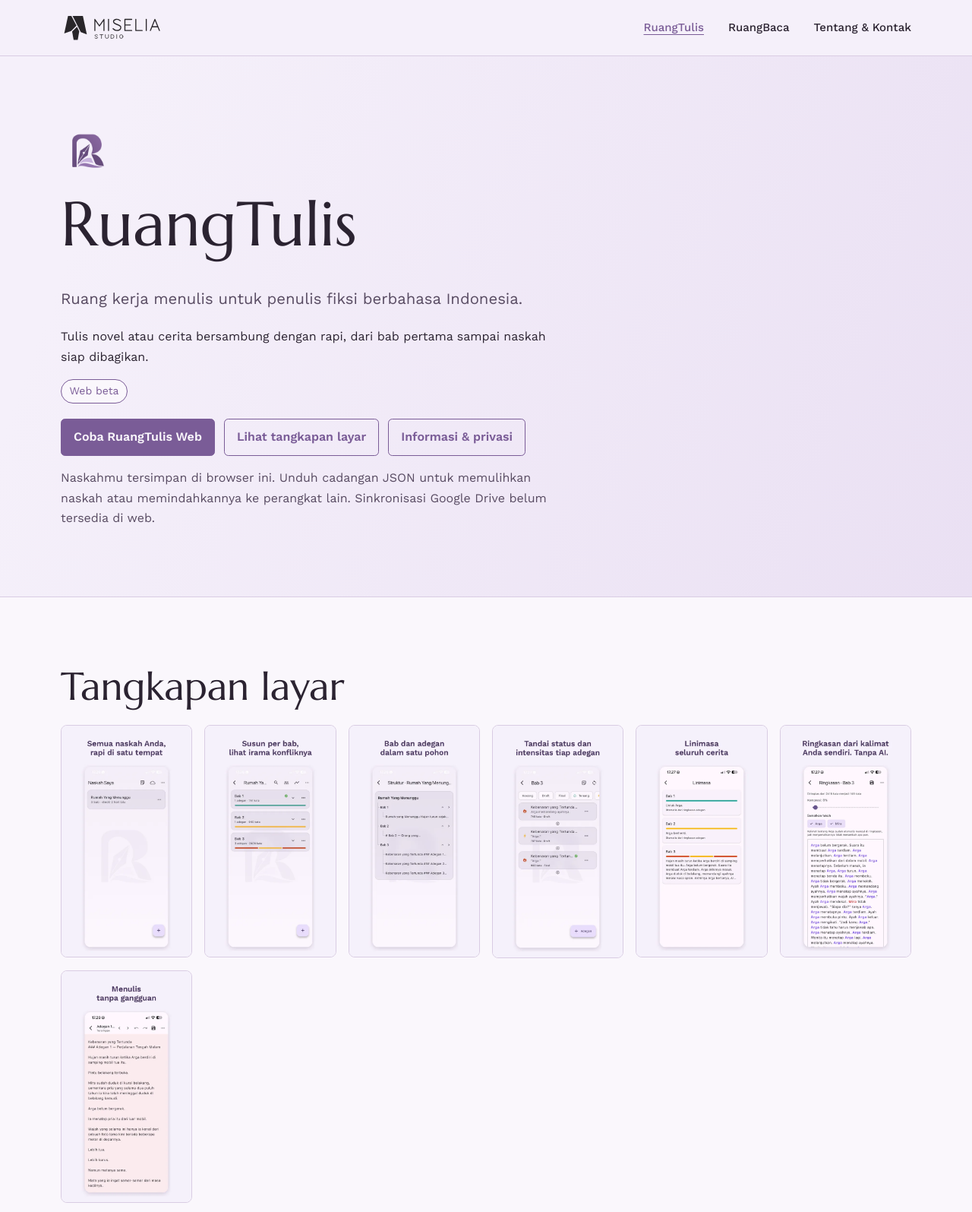
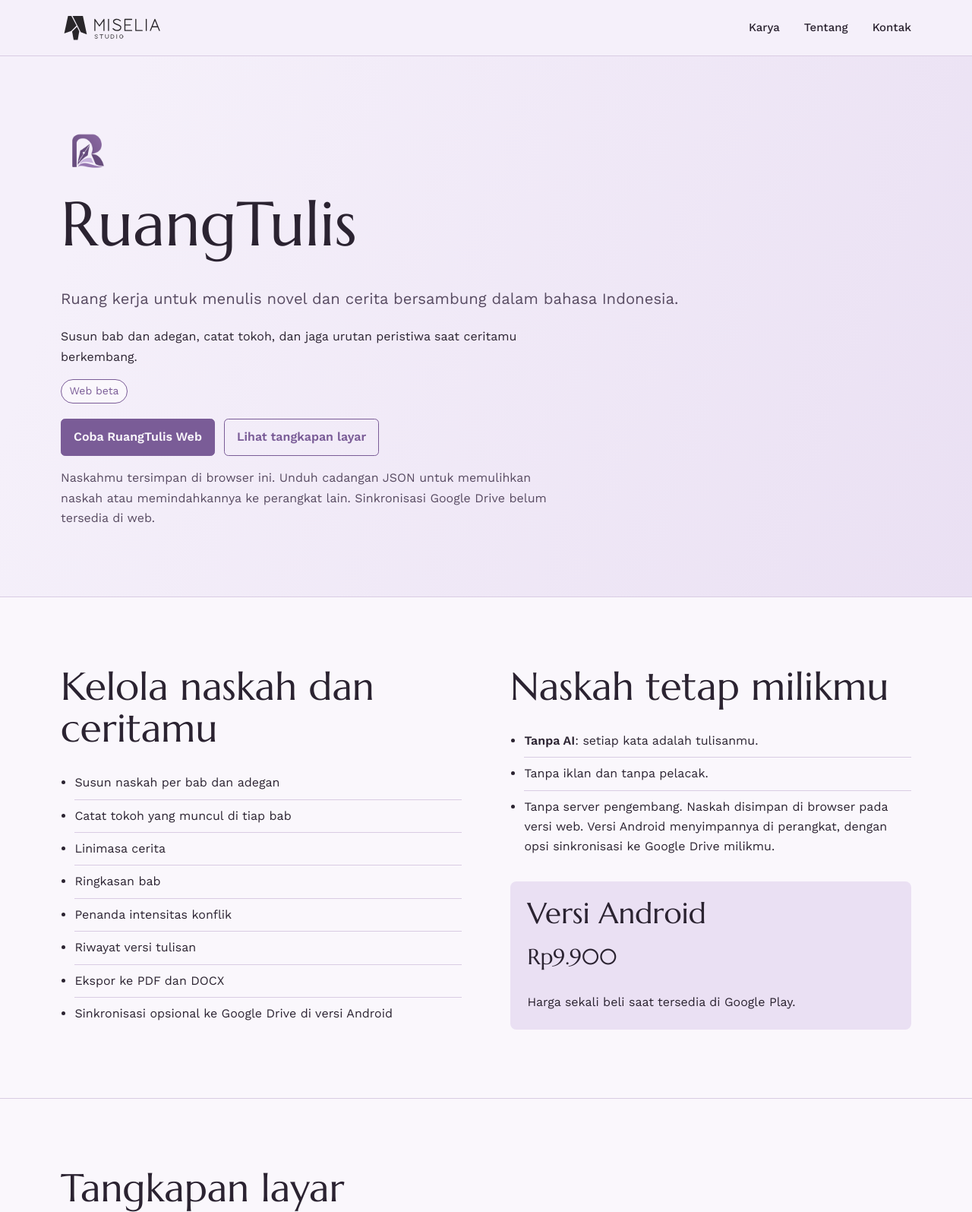
Before and after one commit to assasinotes-pixel/miselia-web, a plain HTML site: page ruangtulis/index.html in a window 1280 px wide. Shown: the top 1595 px of the page at 76% size. Drawn offline with Linux system fonts and the light colour scheme.

Commit message:
Apply Miselia Studio redesign to ruangtulis/index.html

```diff
--- a/ruangtulis/index.html
+++ b/ruangtulis/index.html
@@ -13,44 +13,31 @@
 <link rel="icon" type="image/svg+xml" href="../assets/logo/miselia-tunas-180-favicon.svg">
 <link rel="icon" type="image/png" href="../assets/logo/miselia-tunas-180-favicon.png">
 <link rel="preload" href="../assets/font/marcellus-latin-400-normal.woff2" as="font" type="font/woff2" crossorigin>
-<link rel="stylesheet" href="../assets/gaya.css">
+<link rel="stylesheet" href="../assets/gaya.css?v=7">
 </head>
 <body class="laman-produk tema-ruangtulis">
 <a class="lewati" href="#konten">Langsung ke konten</a>
 <header class="kepala"><div class="wadah">
-<a class="logo" href="../" aria-label="Miselia Studio, beranda"><img src="../assets/logo/miselia-tunas-180-horizontal-arang.svg" alt="Miselia Studio" width="222" height="64"></a>
-<nav class="nav" aria-label="Utama"><a href="../ruangtulis/" aria-current="page">RuangTulis</a><a href="../ruangbaca/">RuangBaca</a><a href="../tentang/">Tentang &amp; Kontak</a></nav>
+<a class="logo" href="../index.html" aria-label="Miselia Studio, beranda"><img src="../assets/logo/miselia-tunas-180-horizontal-arang.svg" alt="Miselia Studio" width="222" height="64"></a>
+<nav class="nav" aria-label="Utama"><a href="../index.html#karya">Karya</a><a href="../tentang/index.html">Tentang</a><a href="../index.html#kontak">Kontak</a></nav>
 </div></header>
 <main id="konten" tabindex="-1">
 
 <section class="produk-kepala"><div class="wadah">
 <img class="ikon" src="../assets/img/ruangtulis/ikon.png" alt="" width="192" height="192">
 <h1>RuangTulis</h1>
-<p class="sub">Ruang kerja menulis untuk penulis fiksi berbahasa Indonesia.</p>
-<p>Tulis novel atau cerita bersambung dengan rapi, dari bab pertama sampai naskah siap dibagikan.</p>
+<p class="sub">Ruang kerja untuk menulis novel dan cerita bersambung dalam bahasa Indonesia.</p>
+<p>Susun bab dan adegan, catat tokoh, dan jaga urutan peristiwa saat ceritamu berkembang.</p>
 <span class="lencana">Web beta</span>
 <div class="tautan-baris">
   <a class="tombol utama" href="https://ruangtulis.miseliastudio.com/" aria-describedby="catatan-web">Coba RuangTulis Web</a>
   <a class="tombol" href="#tangkapan-layar">Lihat tangkapan layar</a>
-  <a class="tombol" href="#informasi">Informasi &amp; privasi</a>
 </div>
 <p class="catatan-web" id="catatan-web">Naskahmu tersimpan di browser ini. Unduh cadangan JSON untuk memulihkan naskah atau memindahkannya ke perangkat lain. Sinkronisasi Google Drive belum tersedia di web.</p>
 </div></section>
-<section class="bagian" id="tangkapan-layar"><div class="wadah">
-<h2>Tangkapan layar</h2>
-<div class="galeri">
-<img src="../assets/img/ruangtulis/layar-1.webp" alt="Tangkapan layar RuangTulis 1 dari 7" width="540" height="960" loading="lazy">
-<img src="../assets/img/ruangtulis/layar-2.webp" alt="Tangkapan layar RuangTulis 2 dari 7" width="540" height="960" loading="lazy">
-<img src="../assets/img/ruangtulis/layar-3.webp" alt="Tangkapan layar RuangTulis 3 dari 7" width="540" height="960" loading="lazy">
-<img src="../assets/img/ruangtulis/layar-4.webp" alt="Tangkapan layar RuangTulis 4 dari 7" width="540" height="960" loading="lazy">
-<img src="../assets/img/ruangtulis/layar-5.webp" alt="Tangkapan layar RuangTulis 5 dari 7" width="540" height="960" loading="lazy">
-<img src="../assets/img/ruangtulis/layar-6.webp" alt="Tangkapan layar RuangTulis 6 dari 7" width="540" height="960" loading="lazy">
-<img src="../assets/img/ruangtulis/layar-7.webp" alt="Tangkapan layar RuangTulis 7 dari 7" width="540" height="960" loading="lazy">
-</div>
-</div></section>
 <section class="bagian"><div class="wadah dua-kolom">
 <div>
-<h2>Fitur</h2>
+<h2>Kelola naskah dan ceritamu</h2>
 <ul class="daftar">
 <li>Susun naskah per bab dan adegan</li>
 <li>Catat tokoh yang muncul di tiap bab</li>
@@ -63,7 +50,7 @@
 </ul>
 </div>
 <div>
-<h2>Prinsip kami</h2>
+<h2>Naskah tetap milikmu</h2>
 <ul class="daftar">
 <li><strong>Tanpa AI</strong>: setiap kata adalah tulisanmu.</li>
 <li>Tanpa iklan dan tanpa pelacak.</li>
@@ -74,6 +61,18 @@
 <p class="harga">Rp9.900</p>
 <p>Harga sekali beli saat tersedia di Google Play.</p>
 </div>
+</div>
+</div></section>
+<section class="bagian" id="tangkapan-layar"><div class="wadah">
+<h2>Tangkapan layar</h2>
+<div class="galeri">
+<img src="../assets/img/ruangtulis/layar-1.webp" alt="Tangkapan layar RuangTulis 1 dari 7" width="540" height="960" loading="lazy">
+<img src="../assets/img/ruangtulis/layar-2.webp" alt="Tangkapan layar RuangTulis 2 dari 7" width="540" height="960" loading="lazy">
+<img src="../assets/img/ruangtulis/layar-3.webp" alt="Tangkapan layar RuangTulis 3 dari 7" width="540" height="960" loading="lazy">
+<img src="../assets/img/ruangtulis/layar-4.webp" alt="Tangkapan layar RuangTulis 4 dari 7" width="540" height="960" loading="lazy">
+<img src="../assets/img/ruangtulis/layar-5.webp" alt="Tangkapan layar RuangTulis 5 dari 7" width="540" height="960" loading="lazy">
+<img src="../assets/img/ruangtulis/layar-6.webp" alt="Tangkapan layar RuangTulis 6 dari 7" width="540" height="960" loading="lazy">
+<img src="../assets/img/ruangtulis/layar-7.webp" alt="Tangkapan layar RuangTulis 7 dari 7" width="540" height="960" loading="lazy">
 </div>
 </div></section>
 <section class="bagian" id="informasi"><div class="wadah">
```
